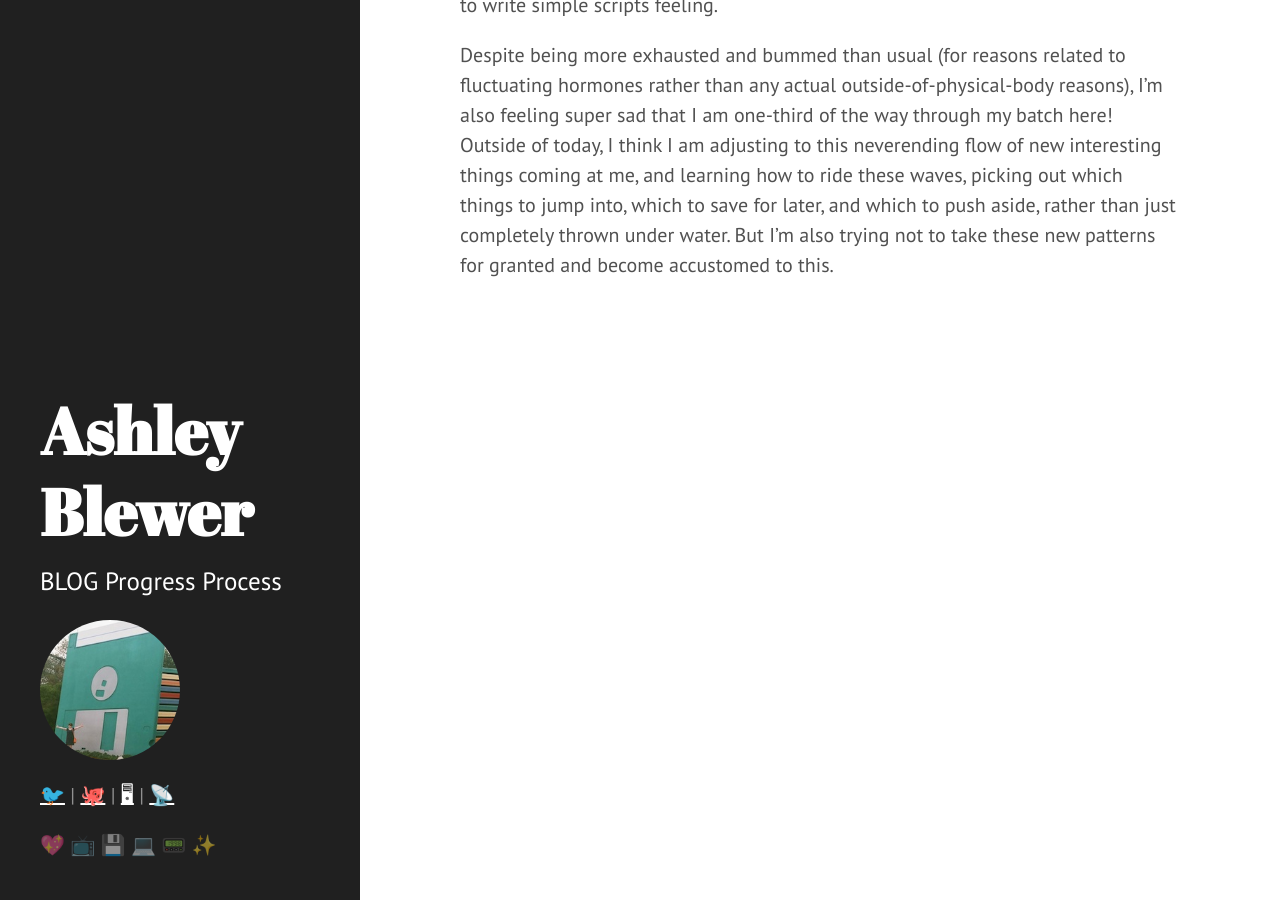
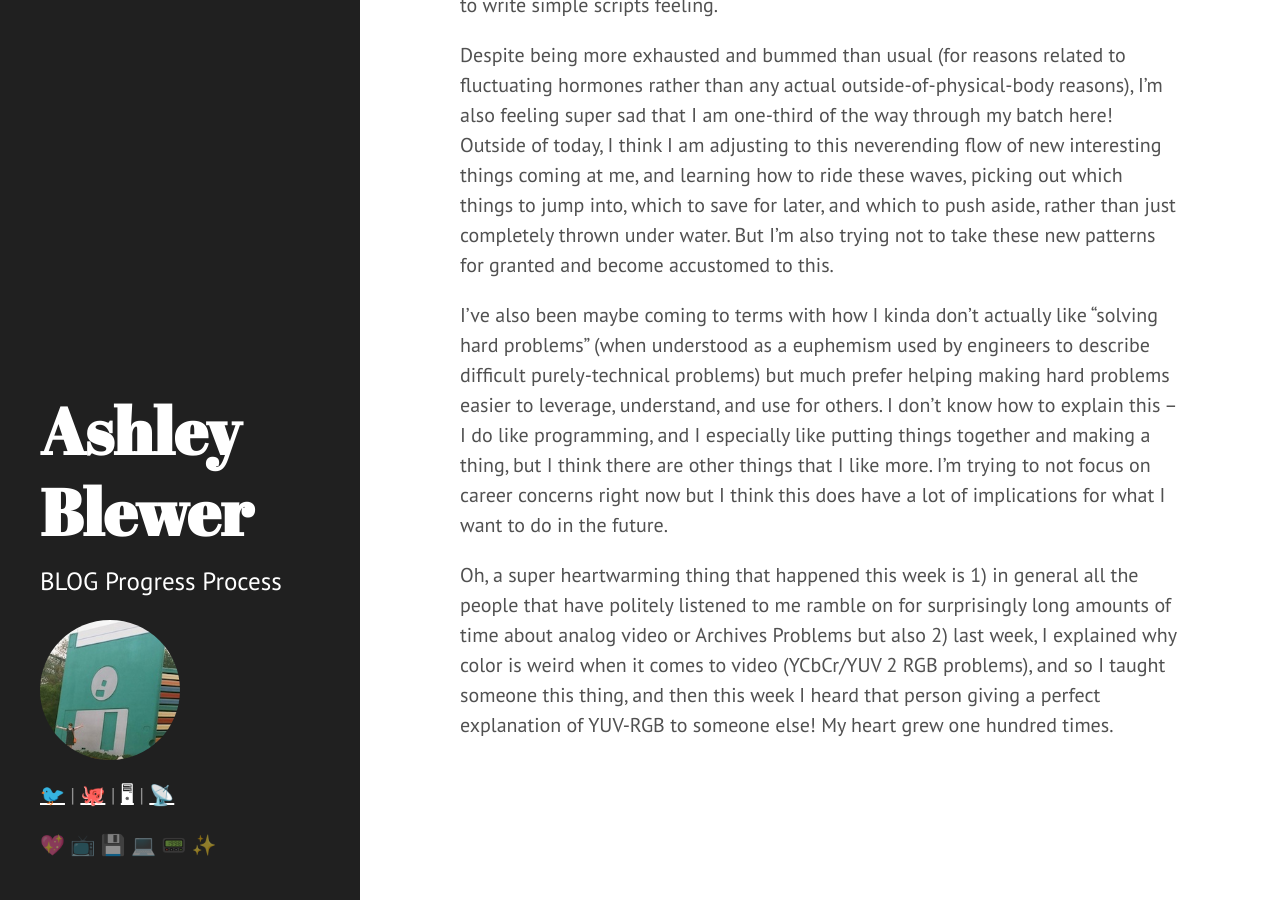
Before and after one commit to ablwr/ablwr.github.io, a Jekyll site: the page built from _posts/2018-04-27-week-four-at-recurse-center.md, in a window 1280 px wide and 900 px high, scrolled down 1000 px. Built offline with Jekyll 4.4.1, drawn with Linux system fonts in a browser that asks for light colours.

Commit message:
update a bit the feelings

```diff
--- a/_posts/2018-04-27-week-four-at-recurse-center.md
+++ b/_posts/2018-04-27-week-four-at-recurse-center.md
@@ -13,3 +13,7 @@ Trying to come to terms with learning not necessarily being aligned with produci
 Focus is always a problem for me, and I'm noticing a strong correlation between my diet and my ability to concentrate, and I fell off the eating-well-and-not-drinking wagon this week, which is probably contributing to this kind of hazy brain inability to write simple scripts feeling.
 
 Despite being more exhausted and bummed than usual (for reasons related to fluctuating hormones rather than any actual outside-of-physical-body reasons), I'm also feeling super sad that I am one-third of the way through my batch here! Outside of today, I think I am adjusting to this neverending flow of new interesting things coming at me, and learning how to ride these waves, picking out which things to jump into, which to save for later, and which to push aside, rather than just completely thrown under water. But I'm also trying not to take these new patterns for granted and become accustomed to this.
+
+I've also been maybe coming to terms with how I kinda don't actually like "solving hard problems" (when understood as a euphemism used by engineers to describe difficult purely-technical problems) but much prefer helping making hard problems easier to leverage, understand, and use for others. I don't know how to explain this -- I do like programming, and I especially like putting things together and making a thing, but I think there are other things that I like more. I'm trying to not focus on career concerns right now but I think this does have a lot of implications for what I want to do in the future.
+
+Oh, a super heartwarming thing that happened this week is 1) in general all the people that have politely listened to me ramble on for surprisingly long amounts of time about analog video or Archives Problems but also 2) last week, I explained why color is weird when it comes to video (YCbCr/YUV 2 RGB problems), and so I taught someone this thing, and then this week I heard that person giving a perfect explanation of YUV-RGB to someone else! My heart grew one hundred times.
```
